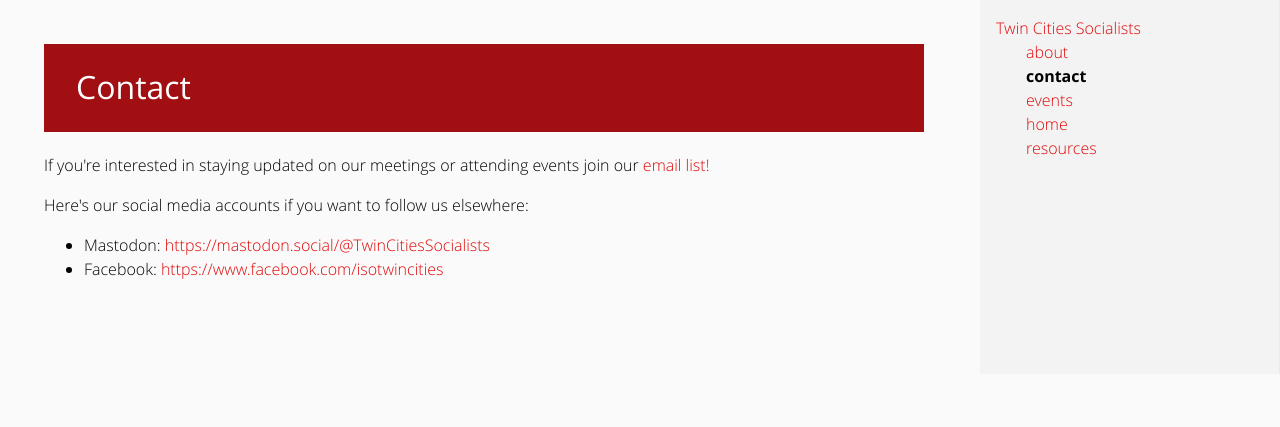
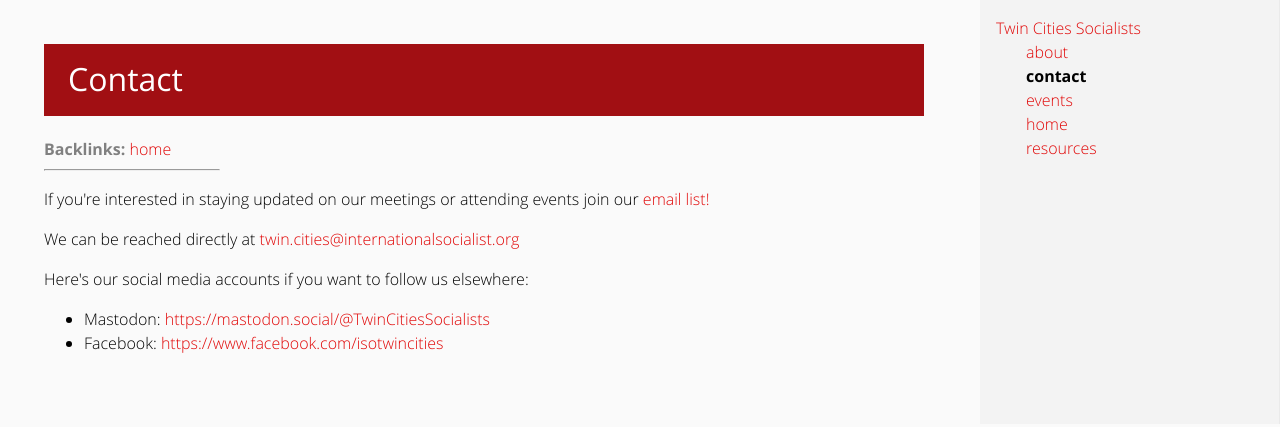
Before and after one commit to TwinCitiesSocialistOrg/twincitiessocialistorg.github.io, a plain HTML site: page contact.html in a window 1280 px wide. Drawn offline with nearby package versions, Linux system fonts and the light colour scheme.

Commit message:
final draft

```diff
--- a/contact.html
+++ b/contact.html
@@ -43,7 +43,6 @@
 		#content {
 			padding: 1em;
 			margin-bottom: .5em;
-
 		}
 		#navigation ul {
 			margin-top:0;
@@ -75,7 +74,7 @@
             color: #ffffff;
             font-weight: 500;
             background-color: #a10f13;
-            padding: 1em;
+            padding: .75em;
         }
 		h2 {
             font-weight: 400;
@@ -129,10 +128,16 @@
 		<div id="content">
 			<h1>Contact <a name='contact'></a></h1>
             <span class="backlinks">
+                    <b>Backlinks:</b>
+                    <a href='./home.html'>home</a>
+                    <hr class='footnotes'>
             </span>
-
 			<p>
 If you're interested in staying updated on our meetings or attending events join our <a href="https://docs.google.com/forms/d/e/1FAIpQLSdifvdO9ub3RJPItBX08blYASykHrvsyh-O4eliZoTID2Mg6Q/viewform?c=0&w=1" title="email list!" class="https">email list!</a>
+</p>
+
+<p>
+We can be reached directly at <a href="mailto:twin.cities@internationalsocialist.org" title="twin.cities@internationalsocialist.org" class="mailto">twin.cities@internationalsocialist.org</a>
 </p>
 
 <p>
@@ -142,9 +147,6 @@
 <li>Facebook: <a href="https://www.facebook.com/isotwincities" title="https://www.facebook.com/isotwincities" class="https">https://www.facebook.com/isotwincities</a></li>
 </ul>
 </p>
-
-
-			<br>
 
 
 		</div>
```
Also changed, not shown: about.html (+1 -6 lines), events.html (+1 -6 lines), home.html (+7 -4 lines), resources.html (+4 -6 lines).
